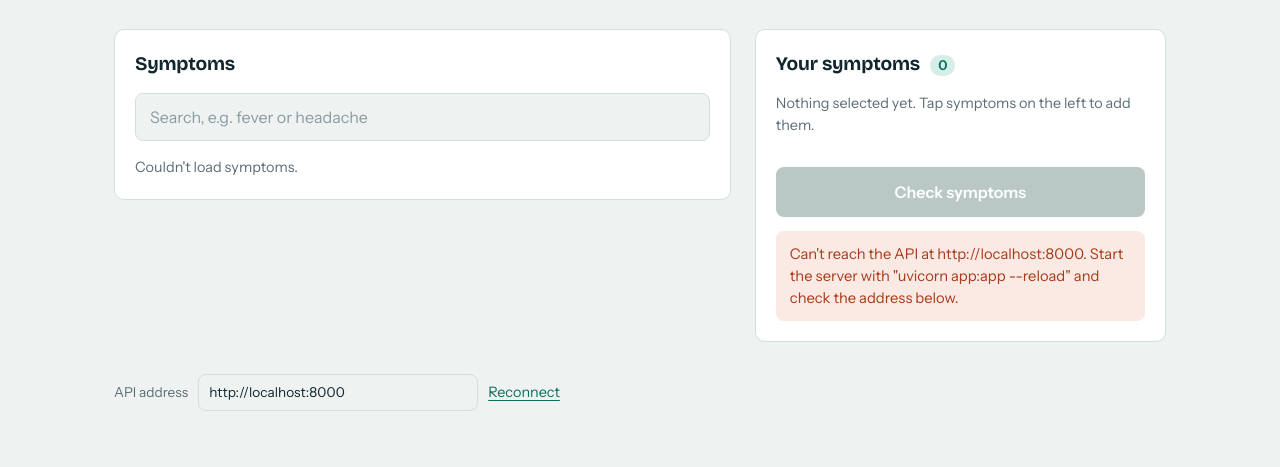
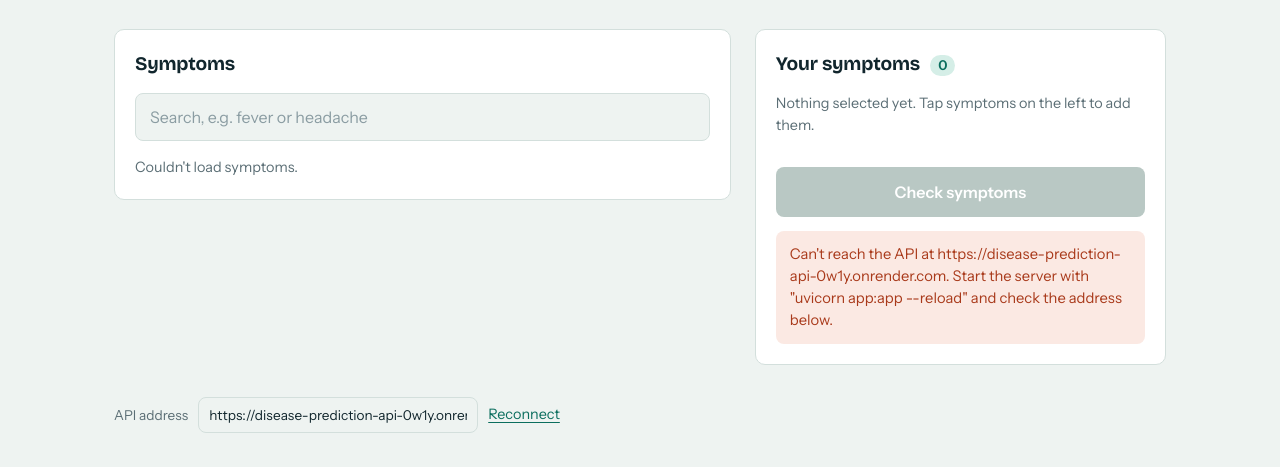
Before and after one commit to Mannpatel4/ML-Disease-Prediction-System, a plain HTML site: page frontend/index.html in a window 1280 px wide. Shown: the part 127-594 px from the top of the page. Drawn offline with nearby package versions, Linux system fonts and the light colour scheme; no server answers.

Commit message:
API Change

```diff
--- a/frontend/index.html
+++ b/frontend/index.html
@@ -66,7 +66,7 @@
 
   <footer class="foot">
     <label for="api-url">API address</label>
-    <input id="api-url" type="url" value="http://localhost:8000" />
+    <input id="api-url" type="url" value="https://disease-prediction-api-0w1y.onrender.com/" />
     <button id="reload" class="link" type="button">Reconnect</button>
   </footer>
 
```
